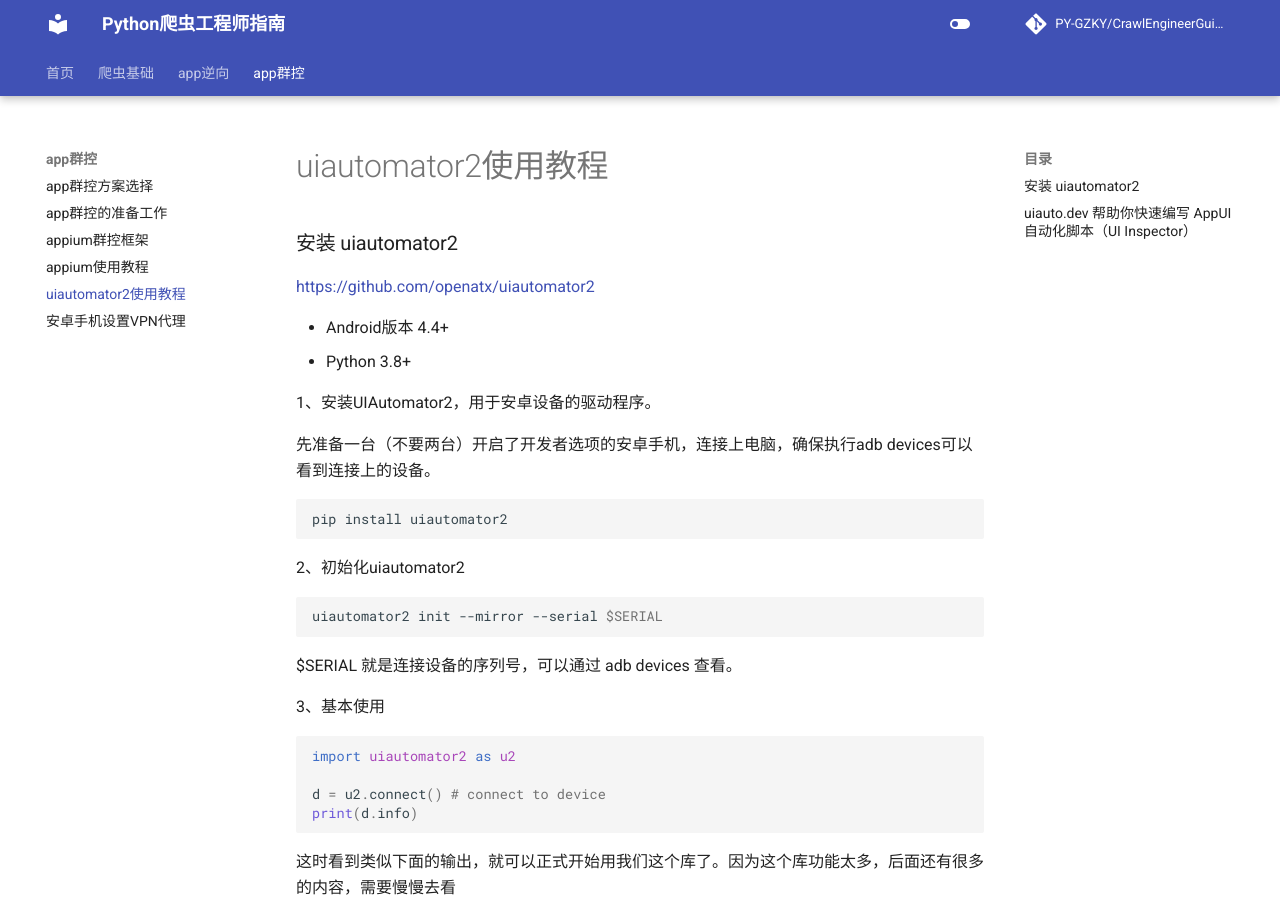
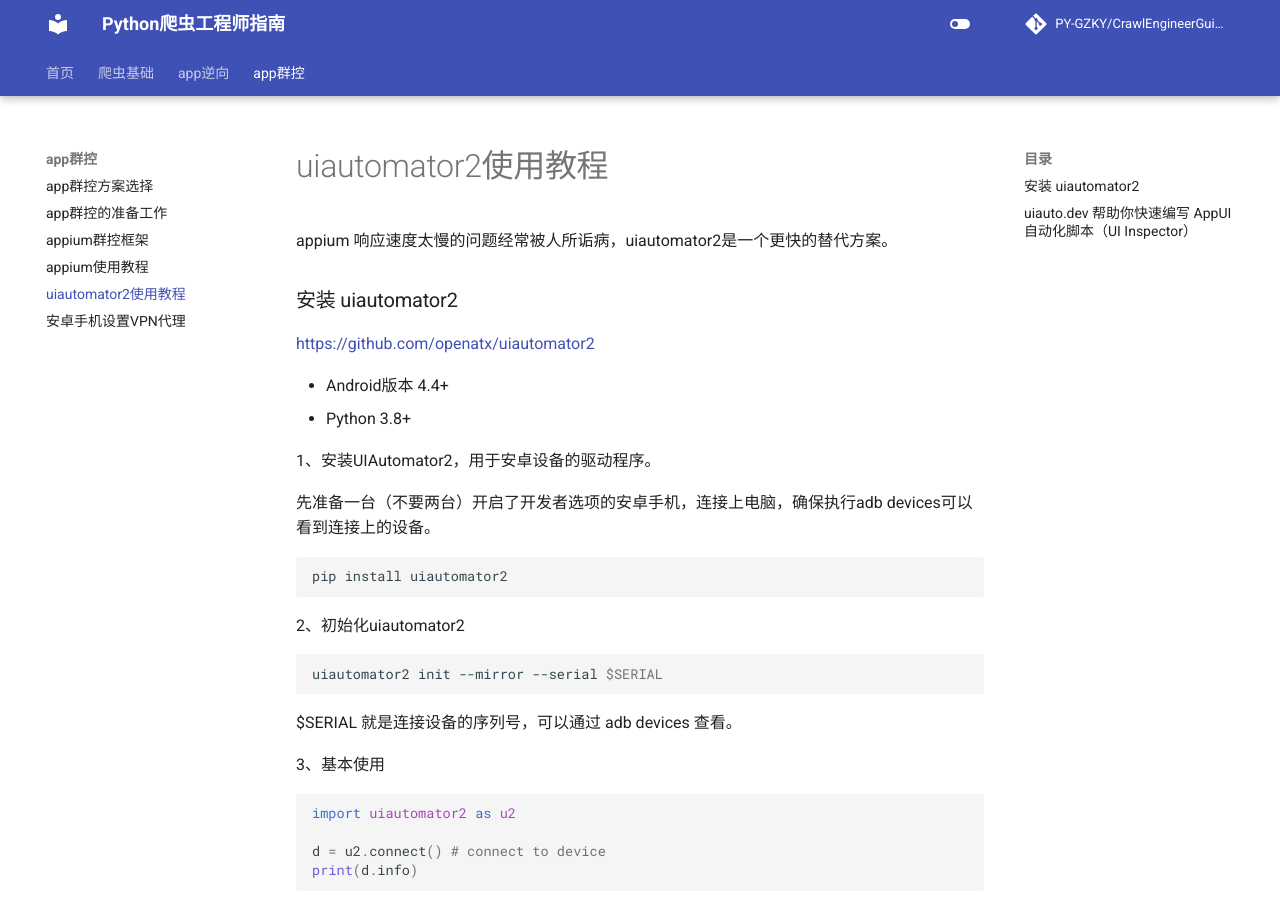
Before and after one commit to PY-GZKY/CrawlEngineerGuide, an MkDocs documentation site: the page built from docs/uiautomator2使用教程.md, in a window 1280 px wide and 900 px high. Built offline with MkDocs 1.6.1 and Material for MkDocs 9.7.7, drawn with Linux system fonts in a browser that asks for light colours; comment, search, counter and statistics services are not loaded.

Commit message:
Update uiautomator2使用教程.md

```diff
--- a/docs/uiautomator2使用教程.md
+++ b/docs/uiautomator2使用教程.md
@@ -1,3 +1,6 @@
+
+appium 响应速度太慢的问题经常被人所诟病，uiautomator2是一个更快的替代方案。
+
 ### 安装 uiautomator2
 
 [https://github.com/openatx/uiautomator2](https://github.com/openatx/uiautomator2)
```
